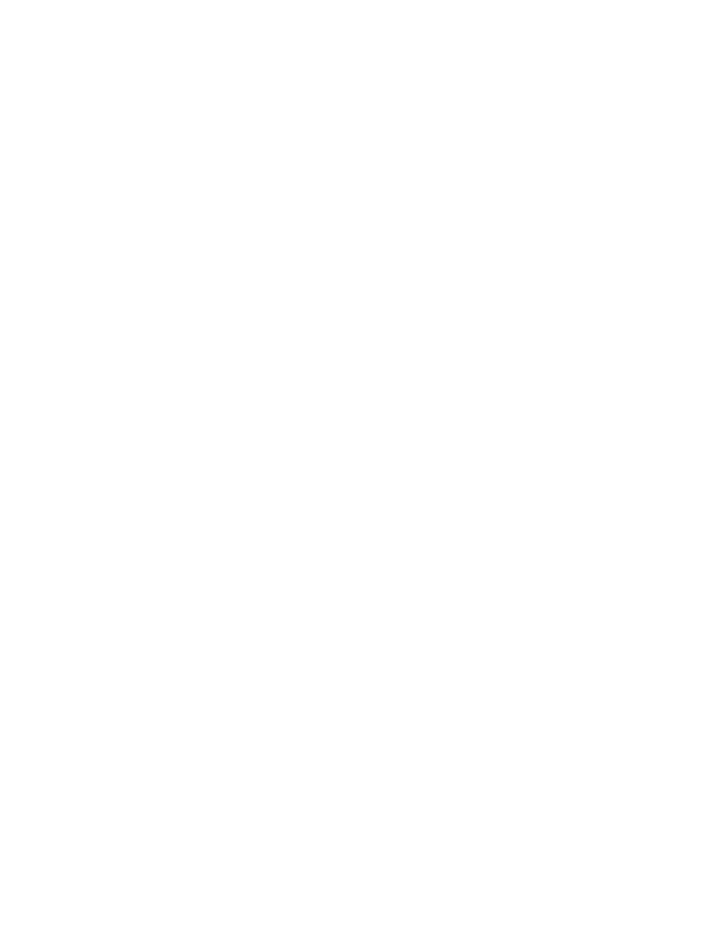
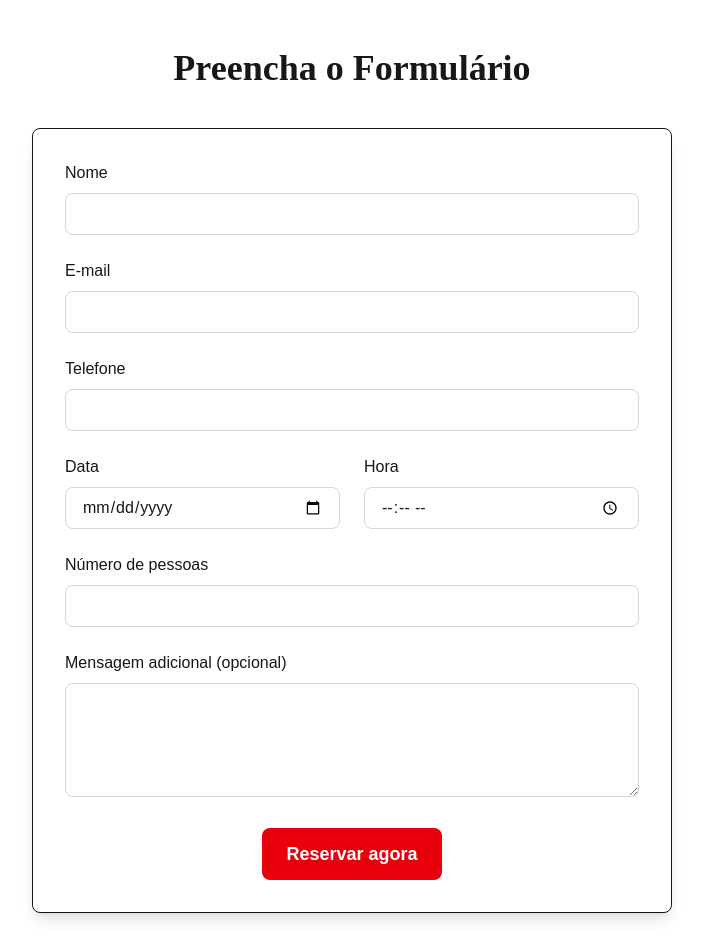
Before and after one commit to pitercoding/pizzaria-olivetto, a Next.js app: page /reservations in a window 1280 px wide. Before the commit this address had no page. Shown: the part 440-1392 px from the top of the page, without its empty margins (288-991 px from the left). Before the commit the page ends 800 px from the top, so only its background shows below. Built offline with nearby package versions, Linux system fonts and the light colour scheme.

Commit message:
Seção de Reserva criada

```diff
--- /dev/null
+++ b/src/app/reservations/page.js
@@ -0,0 +1,157 @@
+"use client";
+
+import Header from "@/components/Header";
+import Footer from "@/components/Footer";
+import Image from "next/image";
+
+export default function ReservationsPage() {
+  return (
+    <>
+      <Header />
+
+      {/* Banner com overlay e título */}
+      <div className="relative w-full h-64 md:h-80 lg:h-96 mb-10 flex items-center justify-center">
+        <Image
+          src="/gallery/reservations-banner.webp"
+          alt="Banner Reservas"
+          fill
+          className="object-cover object-center rounded-lg"
+          priority
+        />
+        <div className="absolute inset-0 bg-black/30 rounded-lg flex items-center justify-center">
+          <h1 className="text-5xl md:text-7xl font-serif font-bold text-white text-center px-4">
+            Reservas
+          </h1>
+        </div>
+      </div>
+
+      {/* Conteúdo principal */}
+      <main className="max-w-2xl mx-auto px-4 py-16">
+        <h2 className="text-3xl md:text-4xl font-bold font-serif text-center mb-10">
+          Preencha o Formulário
+        </h2>
+
+        <form className="space-y-6 bg-white border-1 p-8 rounded-lg shadow-lg">
+          {/* Nome */}
+          <div>
+            <label className="block text-left font-medium mb-2" htmlFor="name">
+              Nome
+            </label>
+            <input
+              type="text"
+              id="name"
+              required
+              className="w-full px-4 py-2 border border-gray-300 rounded-lg focus:ring-2 focus:ring-red-500 focus:outline-none"
+            />
+          </div>
+
+          {/* E-mail */}
+          <div>
+            <label className="block text-left font-medium mb-2" htmlFor="email">
+              E-mail
+            </label>
+            <input
+              type="email"
+              id="email"
+              required
+              className="w-full px-4 py-2 border border-gray-300 rounded-lg focus:ring-2 focus:ring-red-500 focus:outline-none"
+            />
+          </div>
+
+          {/* Telefone */}
+          <div>
+            <label
+              className="block text-left font-medium mb-2"
+              htmlFor="phone"
+            >
+              Telefone
+            </label>
+            <input
+              type="tel"
+              id="phone"
+              required
+              className="w-full px-4 py-2 border border-gray-300 rounded-lg focus:ring-2 focus:ring-red-500 focus:outline-none"
+            />
+          </div>
+
+          {/* Data e Hora */}
+          <div className="grid grid-cols-1 md:grid-cols-2 gap-6">
+            <div>
+              <label
+                className="block text-left font-medium mb-2"
+                htmlFor="date"
+              >
+                Data
+              </label>
+              <input
+                type="date"
+                id="date"
+                required
+                className="w-full px-4 py-2 border border-gray-300 rounded-lg focus:ring-2 focus:ring-red-500 focus:outline-none"
+              />
+            </div>
+            <div>
+              <label
+                className="block text-left font-medium mb-2"
+                htmlFor="time"
+              >
+                Hora
+              </label>
+              <input
+                type="time"
+                id="time"
+                required
+                className="w-full px-4 py-2 border border-gray-300 rounded-lg focus:ring-2 focus:ring-red-500 focus:outline-none"
+              />
+            </div>
+          </div>
+
+          {/* Número de pessoas */}
+          <div>
+            <label
+              className="block text-left font-medium mb-2"
+              htmlFor="guests"
+            >
+              Número de pessoas
+            </label>
+            <input
+              type="number"
+              id="guests"
+              min="1"
+              max="20"
+              required
+              className="w-full px-4 py-2 border border-gray-300 rounded-lg focus:ring-2 focus:ring-red-500 focus:outline-none"
+            />
+          </div>
+
+          {/* Mensagem opcional */}
+          <div>
+            <label
+              className="block text-left font-medium mb-2"
+              htmlFor="message"
+            >
+              Mensagem adicional (opcional)
+            </label>
+            <textarea
+              id="message"
+              rows="4"
+              className="w-full px-4 py-2 border border-gray-300 rounded-lg focus:ring-2 focus:ring-red-500 focus:outline-none"
+            ></textarea>
+          </div>
+
+          {/* Botão */}
+          <div className="text-center">
+            <button
+              type="submit"
+              className="bg-red-600 text-white px-6 py-3 rounded-lg text-lg font-semibold hover:bg-red-700 transition"
+            >
+              Reservar agora
+            </button>
+          </div>
+        </form>
+      </main>
+
+      <Footer />
+    </>
+  );
+}
--- a/src/components/Hero.js
+++ b/src/components/Hero.js
@@ -1,9 +1,9 @@
 import Image from "next/image";
+import Link from "next/link";
 
 export default function Hero() {
   return (
     <section className="relative w-full h-[80vh] md:h-[90vh] flex items-center justify-center text-center text-white pt-16">
-
       {/* Imagem de fundo */}
       <Image
         src="/hero.jpg"
@@ -28,10 +28,13 @@ export default function Hero() {
           Um pedaço da Itália no centro do Rio de Janeiro
         </h3>
 
-        {/* Botão transparente */}
-        <button className="bg-transparent border border-white text-white py-3 px-6 rounded-xl font-bold hover:scale-105 transition-transform duration-300 font-sans">
+        {/* Botão transparente que leva para /reservations */}
+        <Link
+          href="/reservations"
+          className="bg-transparent border border-white text-white py-3 px-6 rounded-xl font-bold hover:scale-105 transition-transform duration-300 font-sans inline-block"
+        >
           Reserve uma mesa
-        </button>
+        </Link>
 
         {/* Parágrafo explicativo */}
         <p className="mt-4 text-xs md:text-base text-white/90 font-sans">
```
Also changed, not shown: public/gallery/reservations-banner.webp (added).
